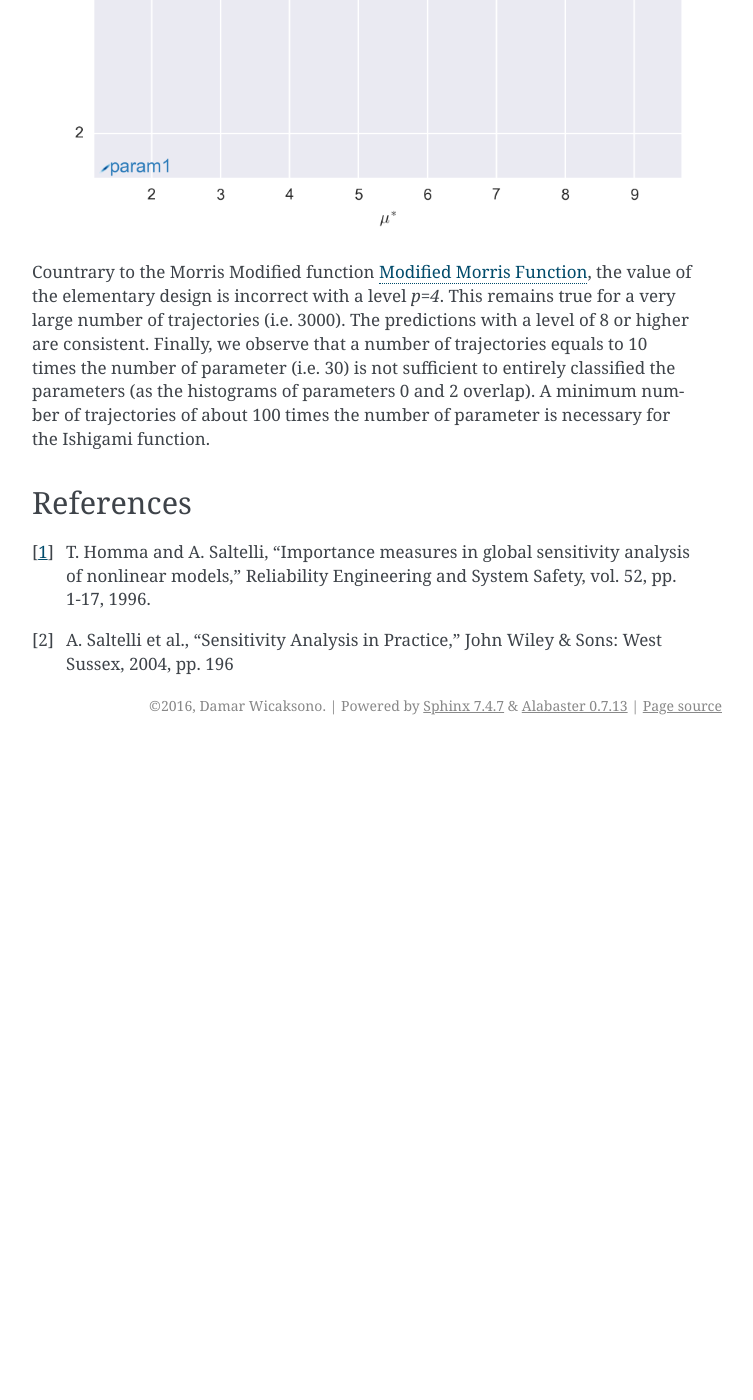
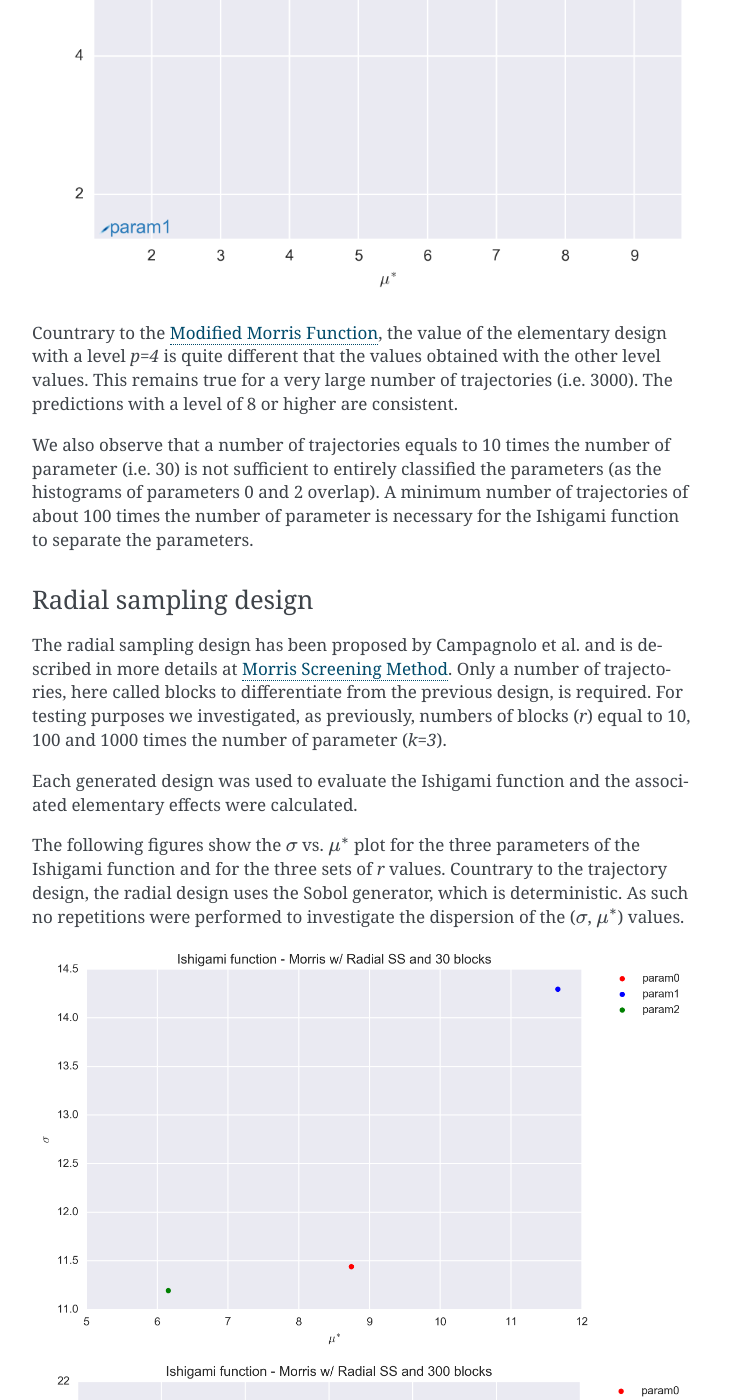
Before and after one commit to damar-wicaksono/gsa-module, a Sphinx documentation site: the page built from docs/source/test_gallery/ishigami.rst, in a window 1280 px wide and 1400 px high, scrolled down 3079 px. Shown: the whole window, without its empty margins (388-1141 px from the left). Built offline with Sphinx 7.4.7, drawn with Linux system fonts in a browser that asks for light colours; before the commit the page ends 3824 px from its top, so only the background shows below that; some of the changed text lies outside the part shown.

Commit message:
Add radial sampling design results to Ishi and MorrisModified + corrections of trajectory design

```diff
--- a/docs/source/test_gallery/ishigami.rst
+++ b/docs/source/test_gallery/ishigami.rst
@@ -14,45 +14,89 @@ Ishigami function is a 3-dimensional function introduce by Ishigami and Homma
     x_i \sim U[-\pi, \pi]; i = 1, 2, 3
 
 
-Implementation in Python3
--------------------------
+the parameters `a` and `b` can be adjusted but have default values of 7 and
+0.1, respectively.
+
 
 Morris Screening Results
 ------------------------
 
 The function was used to test the implementation of the Morris screening and
 most precisely that of the two designs of experiment: the trajectory and radial
-designs :doc:`../implementation/morris_screening_method`.
+designs (see :doc:`../implementation/morris_screening_method`).
+
+
+.. _sec_ishigami_trajectory:
+
+Trajectory sampling design
+==========================
 
 The trajectory effect is the original design proposed by Morris. The design
 matrix was generated with:
 
 - number of trajectories (`r`) equal to 10, 100 and 1000 times the number of
-  parameter (`k=4`),
+  parameter (`k=3`),
 - and levels (`p`) equal to 4, 8, 12 and 20.
 
 Each generated design was used to evaluate the Morris modified function and the
 associated elementary effects were calculated.
 
 The following figures show the :math:`\sigma` vs. :math:`\mu^*` plot for the
-four parameters of the Morris modified function for different sets of `r` and
-`p` values. Each set of (`r`, `p`) value was repeated 1000 times and a
-histogram of the results is presented for each parameter in the figures.
+four parameters of the Ishigami function for different sets of `r` and `p`
+values. Each set of (`r`, `p`) value was repeated 1000 times and a histogram of
+the results is presented for each parameter in the figures.
 
 .. image:: ../../figures/MustarSigma_Ishigami_trajectory_30_plevels_4_1000_repet.png
 .. image:: ../../figures/MustarSigma_Ishigami_trajectory_30_plevels_20_1000_repet.png
 .. image:: ../../figures/MustarSigma_Ishigami_trajectory_300_plevels_4_1000_repet.png
 .. image:: ../../figures/MustarSigma_Ishigami_trajectory_300_plevels_20_1000_repet.png
 
-Countrary to the Morris Modified function :doc:`morris_modified`, the value of
-the elementary design is incorrect with a level `p=4`. This remains true for a
-very large number of trajectories (i.e. 3000). The predictions with a level of
-8 or higher are consistent. Finally, we observe that a number of trajectories
-equals to 10 times the number of parameter (i.e. 30) is not sufficient to
-entirely classified the parameters (as the histograms of parameters 0 and 2
-overlap). A minimum number of trajectories of about 100 times the number of
-parameter is necessary for the Ishigami function.
+Countrary to the :doc:`morris_modified`, the value of
+the elementary design with a level `p=4` is quite different that the values
+obtained with the other level values. This remains true for a very large number
+of trajectories (i.e. 3000). The predictions with a level of 8 or higher are
+consistent.
 
+We also observe that a number of trajectories equals to 10 times the number of
+parameter (i.e. 30) is not sufficient to entirely classified the parameters (as
+the histograms of parameters 0 and 2 overlap). A minimum number of trajectories
+of about 100 times the number of parameter is necessary for the Ishigami
+function to separate the parameters.
+
+.. _sec_ishigami_radial:
+
+Radial sampling design
+==========================
+
+The radial sampling design has been proposed by Campagnolo et al. and is
+described in more details at :doc:`../implementation/morris_screening_method`.
+Only a number of trajectories, here called blocks to differentiate from the
+previous design, is required. For testing purposes we investigated, as
+previously, numbers of blocks (`r`) equal to 10, 100 and 1000 times the number
+of parameter (`k=3`).
+
+Each generated design was used to evaluate the Ishigami function and the
+associated elementary effects were calculated.
+
+The following figures show the :math:`\sigma` vs. :math:`\mu^*` plot for the
+three parameters of the Ishigami function and for the three sets of `r` values.
+Countrary to the trajectory design, the radial design uses the Sobol generator,
+which is deterministic. As such no repetitions were performed to investigate the
+dispersion of the (:math:`\sigma`, :math:`\mu^*`) values.
+
+.. image:: ../../figures/MustarSigmaPlot_Ishigami_radial_block_30.png
+.. image:: ../../figures/MustarSigmaPlot_Ishigami_radial_block_300.png
+.. image:: ../../figures/MustarSigmaPlot_Ishigami_radial_block_3000.png
+
+The values are found to be quite stable, even for a block value of `r=30`. They
+differ, however, significantly from that obtained with the trajectory design
+(Section :ref:`sec_ishigami_trajectory`).
+
+The exact value for the elementary effects were not found in litterature.
+However, the sensitivity indices are :math:`S_1=0.3138`, :math:`S_2=0.4424` and
+:math:`S_3=0` [1]_. Because :math:`\mu^*` and `S` quantify the same
+information, we expect them to be ordered in the same way. Therefore the
+results obtained with the radial sampling design appear preferable.
 
 References
 ----------
```
Also changed, not shown: docs/source/test_gallery/morris_modified.rst (+53 -1 lines), docs/figures/MustarSigmaPlot_Ishigami_radial_block_30.png (added), docs/figures/MustarSigmaPlot_Ishigami_radial_block_300.png (added), docs/figures/MustarSigmaPlot_Ishigami_radial_block_3000.png (added), docs/figures/MustarSigmaPlot_Morrismod_radial_block_40.png (added), docs/figures/MustarSigmaPlot_Morrismod_radial_block_400.png (added), docs/figures/MustarSigmaPlot_Morrismod_radial_block_4000.png (added).
